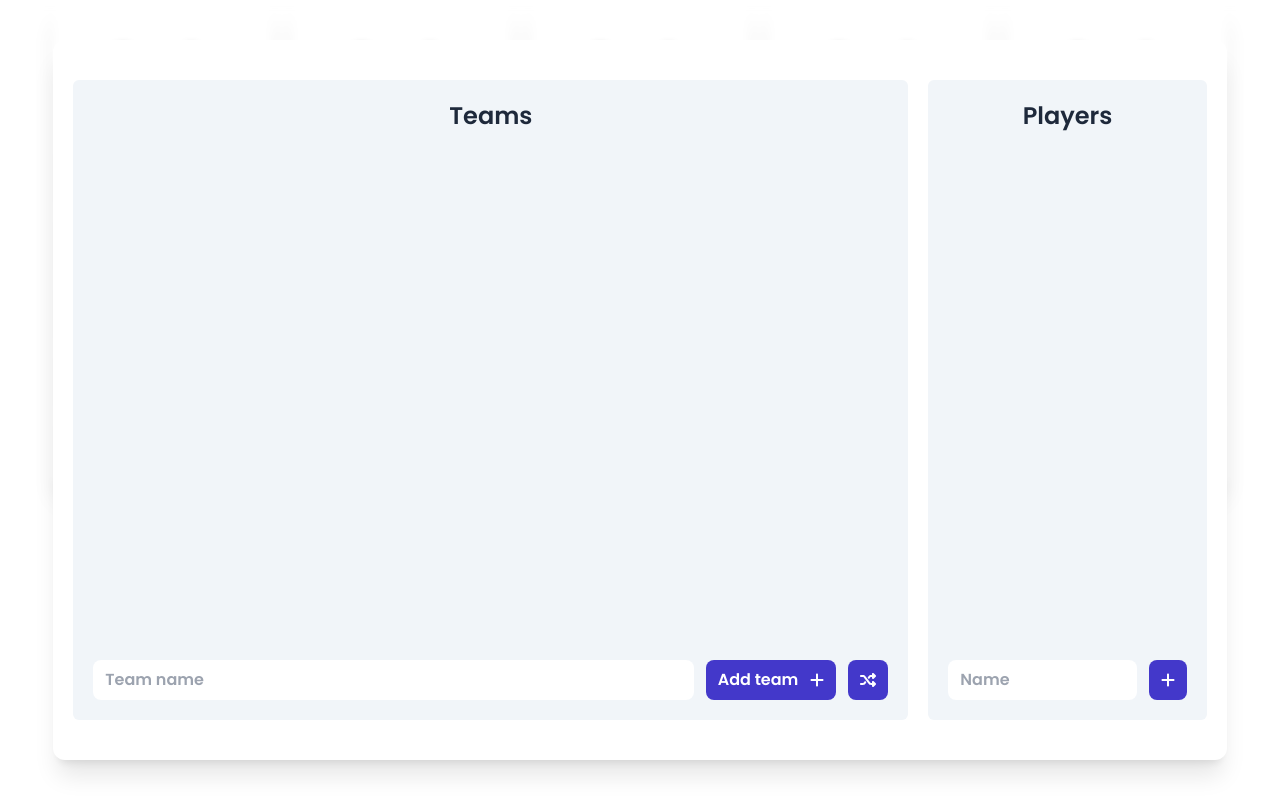
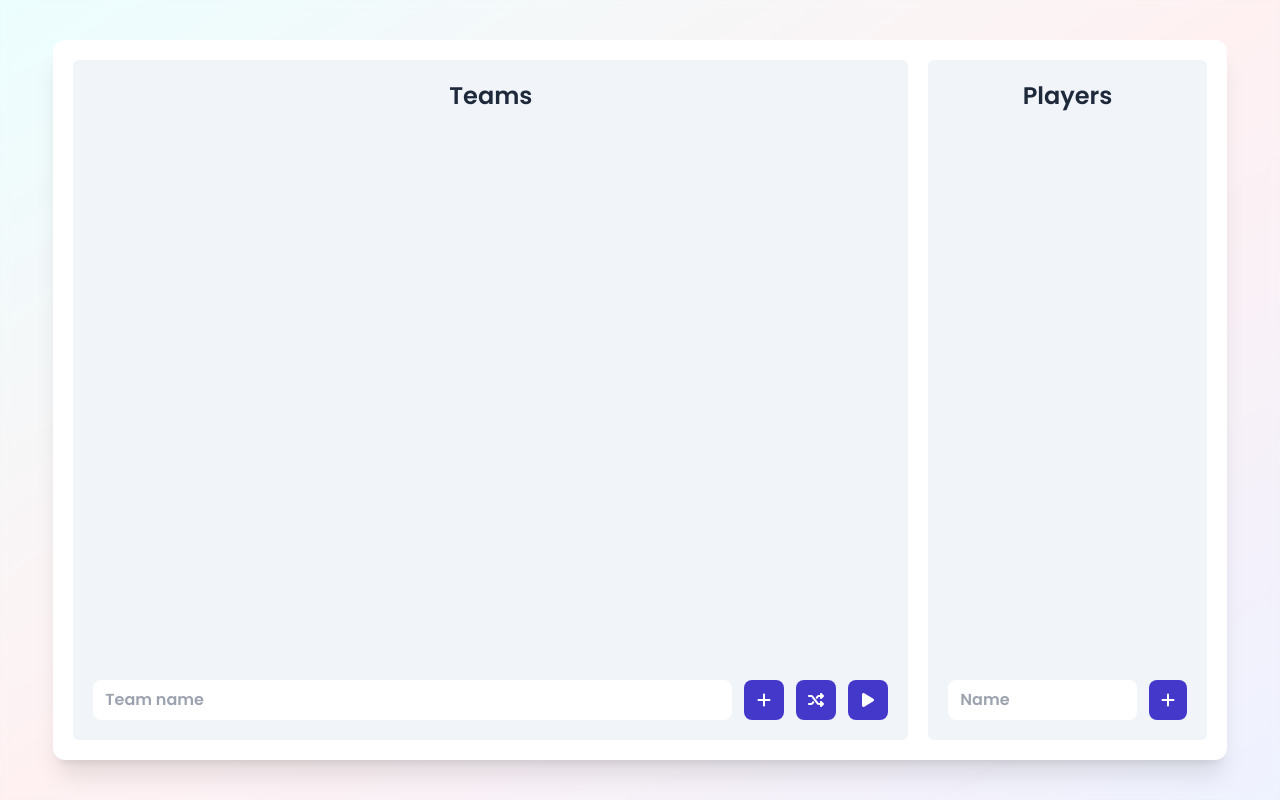
Before and after one commit to BajKull/trivia, a React (Vite) app: page / in a window 1280 px wide. Built offline with nearby package versions, Linux system fonts and the light colour scheme.

Commit message:
feat: tweak styling

```diff
--- a/src/App.tsx
+++ b/src/App.tsx
@@ -7,11 +7,14 @@ import {
   sampleCategory4,
   sampleCategory5,
 } from "./questions/sample";
+import { useAppStore } from "store/store";
 
 function App() {
+  const gameState = useAppStore((state) => state.gameState);
   return (
-    <>
-      <TeamSelector />
+    <main className="w-full min-h-screen from-cyan-50 via-rose-50 to-indigo-50 shadow-blue-600/50 bg-gradient-to-br">
+      {gameState === "teamBuilder" && <TeamSelector />}
+      {gameState === "game" && (
         <Board
           data={[
             sampleCategory,
@@ -21,7 +24,8 @@ function App() {
             sampleCategory5,
           ]}
         />
-    </>
+      )}
+    </main>
   );
 }
 
--- a/src/components/team-selector/TeamSelector.tsx
+++ b/src/components/team-selector/TeamSelector.tsx
@@ -10,7 +10,7 @@ const TeamSelector = () => {
   return (
     <TeamSelectorDndProvider>
       <div className="fixed w-full h-full flex justify-center items-center backdrop-blur-sm">
-        <div className="max-w-screen-2xl max-h-[90%] px-5 py-10 w-11/12 h-full flex space-x-5 bg-white shadow-xl rounded-xl">
+        <div className="max-w-screen-2xl max-h-[90%] p-5 w-11/12 h-full flex space-x-5 bg-white shadow-xl rounded-xl">
           <div className="w-3/4">
             <Teams />
           </div>
--- a/src/components/team-selector/components/teams/Teams.tsx
+++ b/src/components/team-selector/components/teams/Teams.tsx
@@ -1,4 +1,4 @@
-import { faPlus, faShuffle } from "@fortawesome/free-solid-svg-icons";
+import { faPlay, faPlus, faShuffle } from "@fortawesome/free-solid-svg-icons";
 import { FontAwesomeIcon } from "@fortawesome/react-fontawesome";
 import Heading from "components/board/components/heading/Heading";
 import Button from "components/button/Button";
@@ -13,6 +13,7 @@ const Teams = () => {
   const players = useAppStore((state) => state.players);
   const assignPlayerToTeam = useAppStore((state) => state.assignPlayerToTeam);
   const addTeam = useAppStore((state) => state.addTeam);
+  const setGameState = useAppStore((state) => state.setGameState);
 
   const handleAddTeam = () => {
     if (!name) return;
@@ -34,6 +35,24 @@ const Teams = () => {
     );
   };
 
+  const startGame = () => {
+    if (!teams.length) {
+      return console.log("there are no teams");
+    }
+
+    const occupiedTeams = [...new Set(players.map((player) => player.team))];
+
+    if (occupiedTeams.some((team) => !team)) {
+      return console.log("there are unassigned players");
+    }
+
+    if (teams.some((team) => !occupiedTeams.includes(team.id))) {
+      return console.log("there are empty teams");
+    }
+
+    setGameState("game");
+  };
+
   return (
     <div className="flex flex-col h-full bg-slate-100 py-5 rounded-md w-full">
       <Heading level="h3">Teams</Heading>
@@ -51,15 +70,31 @@ const Teams = () => {
           onKeyDown={(e) => e.key === "Enter" && handleAddTeam()}
           placeholder="Team name"
         />
-        <Button onClick={handleAddTeam} disabled={!name}>
-          <p className="text-nowrap mr-3">Add team</p>
+        <Button
+          onClick={handleAddTeam}
+          disabled={!name}
+          title="Add team"
+          aria-label="add team"
+          className="min-w-10"
+        >
           <FontAwesomeIcon icon={faPlus} />
         </Button>
         <Button
           onClick={shufflePlayers}
           disabled={!teams.length || !players.length}
+          title="Shuffle teams"
+          aria-label="shuffle teams"
+          className="min-w-10"
         >
           <FontAwesomeIcon icon={faShuffle} />
+        </Button>
+        <Button
+          title="Start game"
+          aria-label="start game"
+          className="min-w-10"
+          onClick={startGame}
+        >
+          <FontAwesomeIcon icon={faPlay} />
         </Button>
       </div>
     </div>
```
Lines whose indentation alone changed are shown as unchanged.
